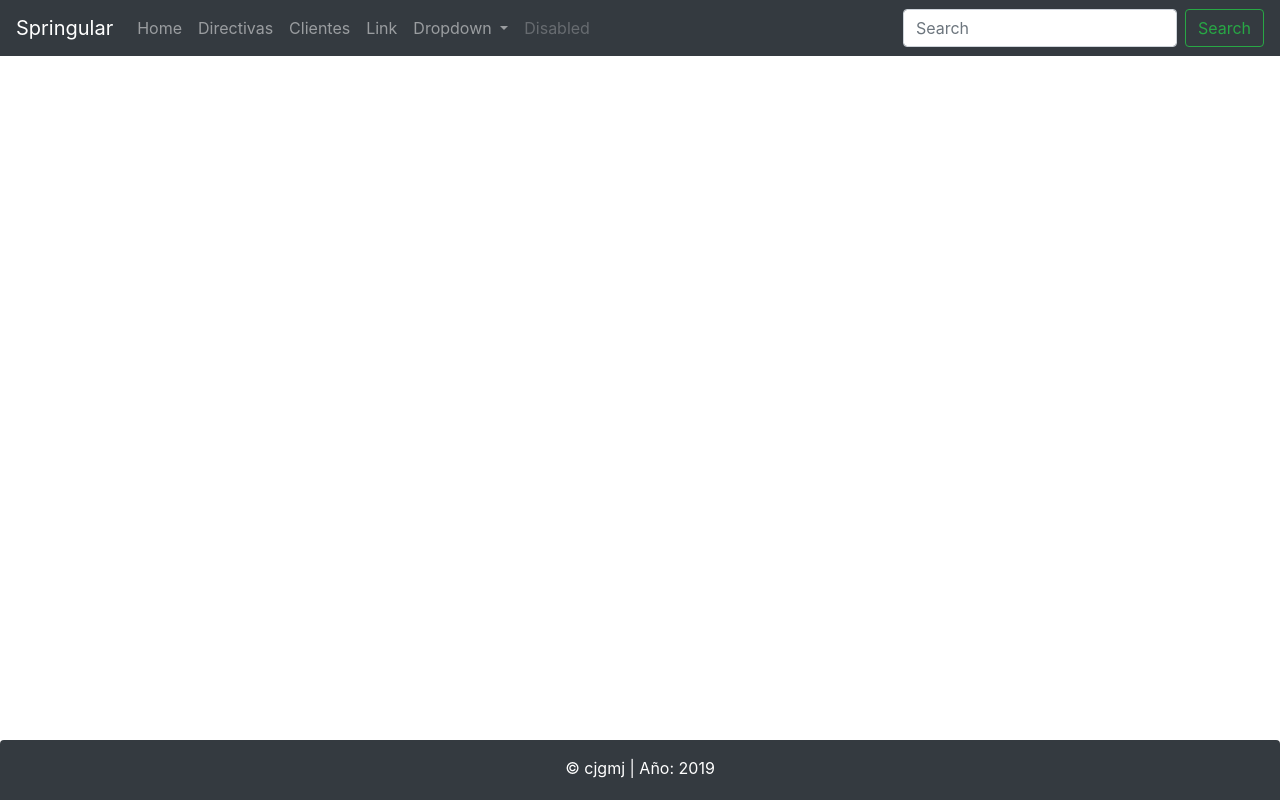
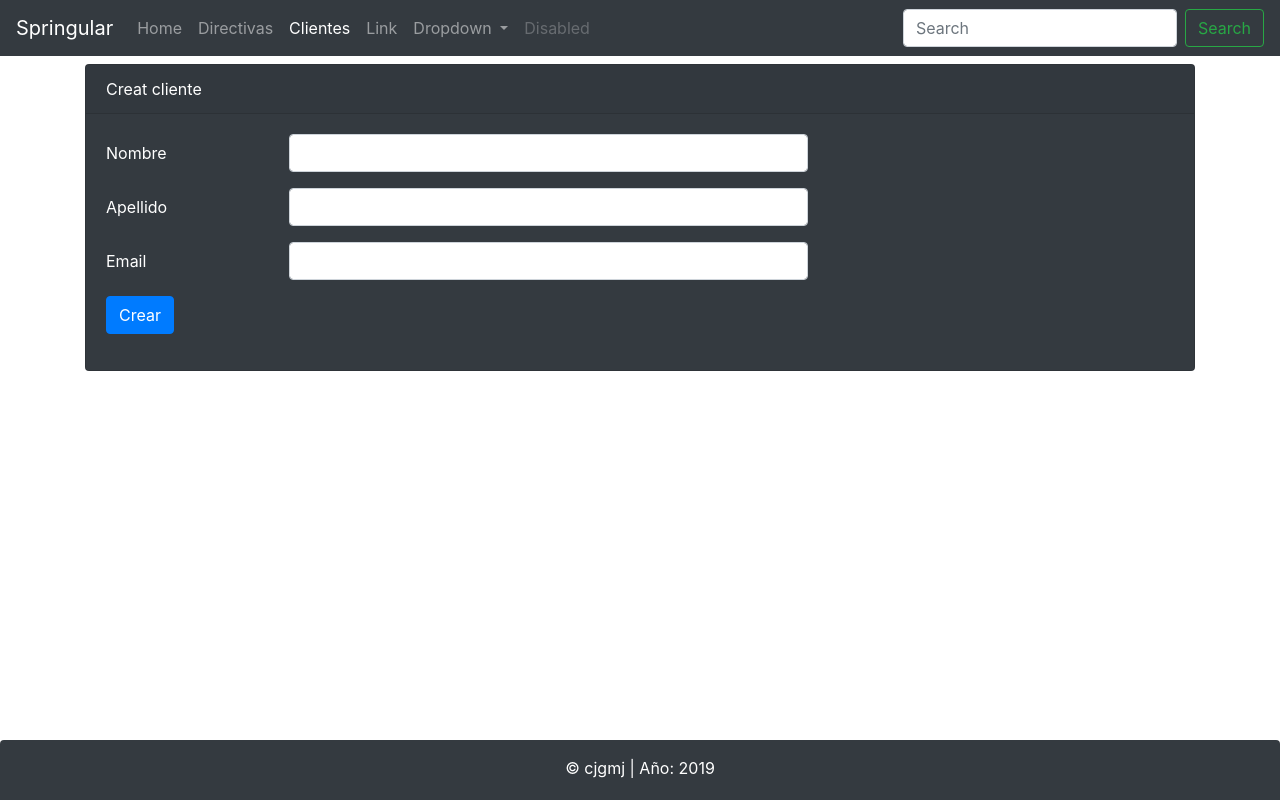
Before and after one commit to cjgmj/springAngularFront, an Angular app in the folder clientes-app/: page /clientes/form in a window 1280 px wide. Before the commit this address led to /. Built offline with nearby package versions, Linux system fonts and the light colour scheme.

Commit message:
Navegación al formulario

```diff
--- a/clientes-app/src/app/app.module.ts
+++ b/clientes-app/src/app/app.module.ts
@@ -15,7 +15,8 @@ import { FormsModule } from '@angular/forms';
 const routes: Routes = [
   {path: '', redirectTo: '/clientes', pathMatch: 'full'},
   {path: 'directivas', component: DirectivaComponent},
-  {path: 'clientes', component: ClientesComponent}
+  {path: 'clientes', component: ClientesComponent},
+  {path: 'clientes/form', component: FormComponent}
 ];
 
 @NgModule({
--- a/clientes-app/src/app/clientes/clientes.component.html
+++ b/clientes-app/src/app/clientes/clientes.component.html
@@ -2,6 +2,9 @@
     <div class="card-header">Clientes</div>
     <div class="card-body text-primary">
         <h5 class="card-title">Listado de clientes</h5>
+
+        <div class="my-2 text-left"><button class="btn btn-rounded btn-primary" type="buton" [routerLink]="['/clientes/form']">Crear cliente</button></div>
+
         <table class="table table-bordered table-striped">
             <thead>
                 <tr>
--- a/clientes-app/src/app/clientes/form.component.html
+++ b/clientes-app/src/app/clientes/form.component.html
@@ -1,4 +1,4 @@
-<div class="card bg-dark text-white">
+<div class="card bg-dark text-white  my-2">
     <div class="card-header">{{titulo}}</div>
     <div class="card-body">
         <form (ngSubmit)="create()">
--- a/clientes-app/src/app/clientes/form.component.ts
+++ b/clientes-app/src/app/clientes/form.component.ts
@@ -8,8 +8,8 @@ import { Cliente } from './cliente';
 })
 export class FormComponent implements OnInit {
 
-  private cliente: Cliente = new Cliente();
-  private titulo = 'Creat cliente';
+  protected cliente: Cliente = new Cliente();
+  protected titulo = 'Creat cliente';
 
   constructor() { }
 
```
